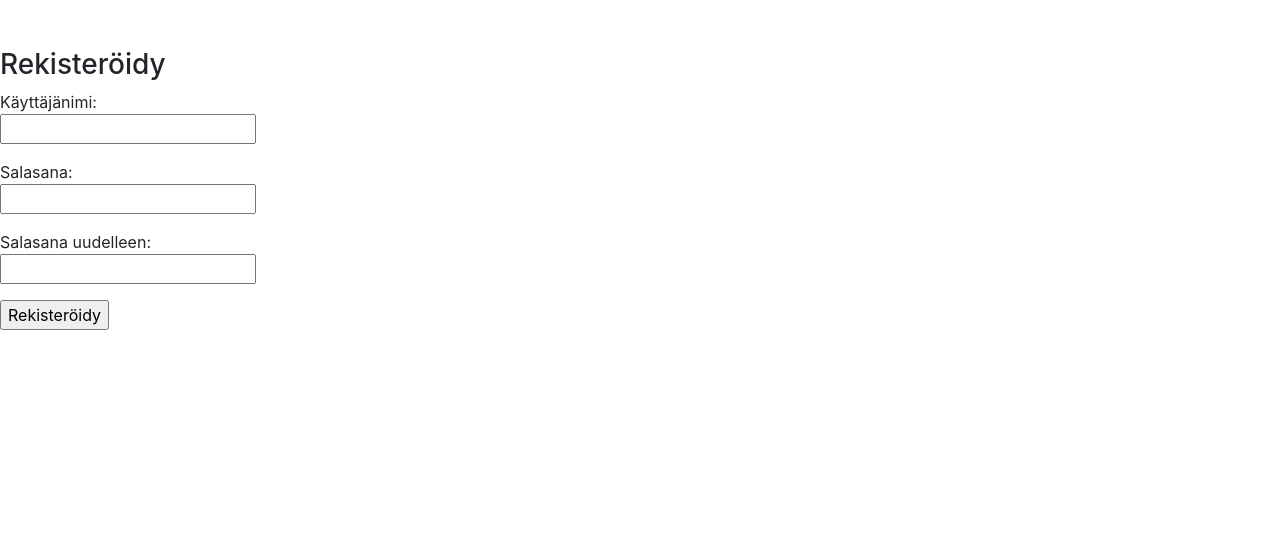
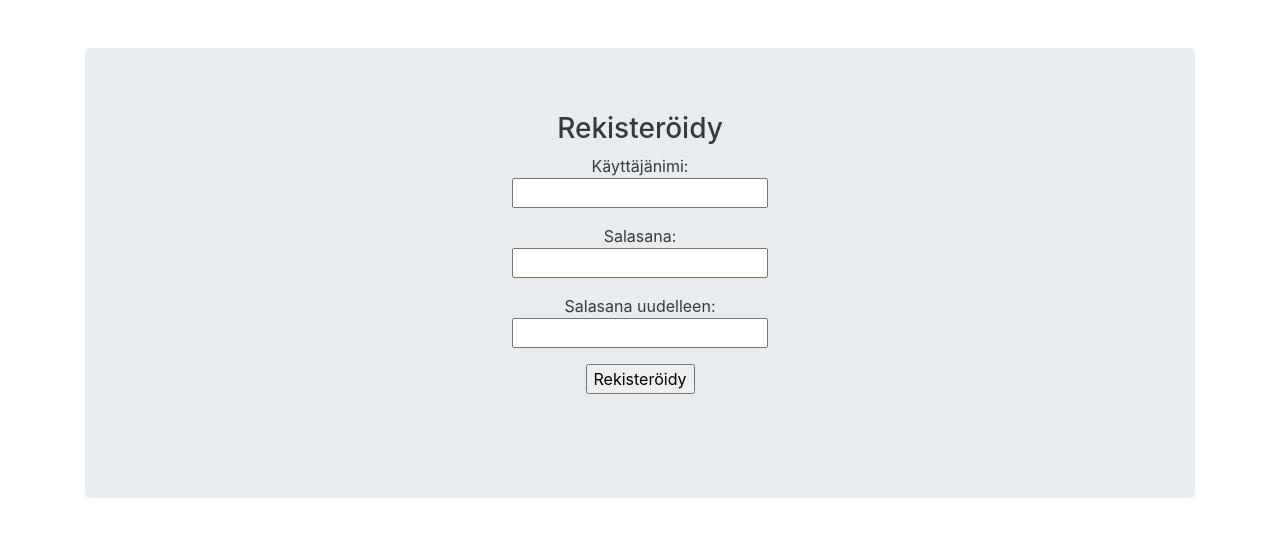
Before and after one commit to mateppon/ravintolat, a Flask app: page /register in a window 1280 px wide. Shown: the part 104-641 px from the top of the page. Run offline with Flask 3, Linux system fonts and the light colour scheme; some libraries are stand-ins or nearby versions.

Commit message:
Align form center

```diff
--- a/templates/register.html
+++ b/templates/register.html
@@ -1,10 +1,15 @@
+<head>
 {% extends "layout.html" %}
+<style>
 
+</style>
+
+</head>
 {% block title %}Rekisteröi uusi käyttäjä{% endblock %}
 {% block content %}
-
-</script>
-<form action="/register" method="POST" onsubmit="return check(this)">
+<div class="container-sm ">
+    <div class="jumbotron text-center text-dark">
+        <form class="justify-content-center" action="/register" method="POST" onsubmit="return check(this)">
             <h3>Rekisteröidy</h3>
             <p>Käyttäjänimi:<br>
                 <input type="text" name="name">
@@ -18,6 +23,8 @@
             <input type="submit" value="Rekisteröidy">
         </form>
         <br>
+    </div>
+</div>
 
 <script>
     function check(form) {
```
Lines whose indentation alone changed are shown as unchanged.
